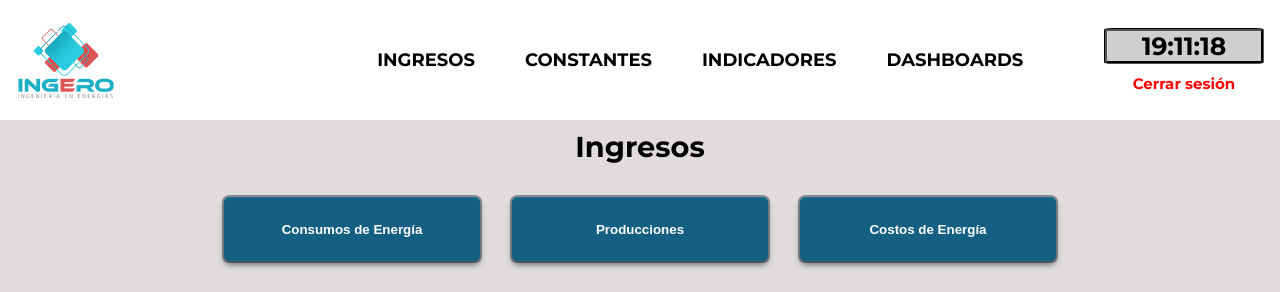
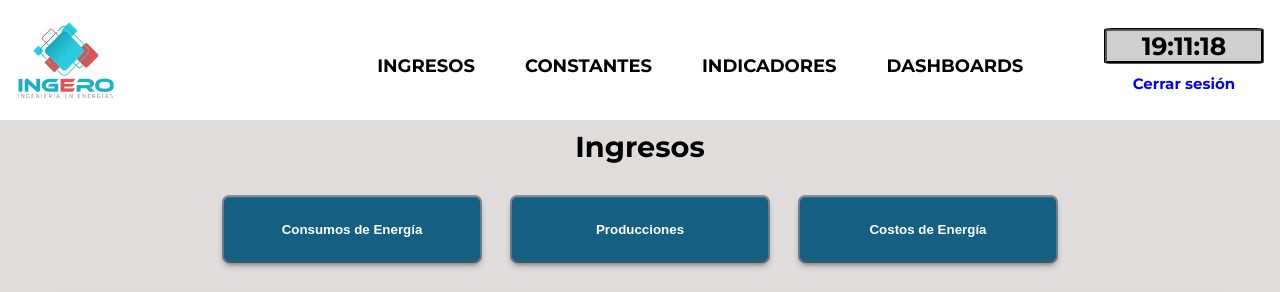
Before and after one commit to PruebasGTHB/WebJefferson, a Django app: page / in a window 1280 px wide. Shown: the top 292 px of the page. Run offline with Django 5.2, Linux system fonts and the light colour scheme.

Commit message:
cambios color

```diff
--- a/core/static/css/styles.css
+++ b/core/static/css/styles.css
@@ -9,6 +9,11 @@ body, html {
     height: 100%;
     width: 100%;
     font-family: "Montserrat";
+}
+
+body{
+    display: relative;
+    overflow: hidden;
 }
 
 
@@ -61,11 +66,16 @@ body, html {
     color: black;
 }
 
-.menu-content:hover{
-    color: #E37475;
 
+
+
+.menu_opcion-1::before {
+    content: "";
+    position: absolute;
+    top: -5px; left: -5px; right: -5px; bottom: -5px;
+    clip-path: ellipse(49% 97% at 50% 100%);
+    z-index: -1;
 }
-
 
 .banner_reloj{
     position: relative;
@@ -85,7 +95,7 @@ body, html {
 
 .logout-text{
     font-size: 15px;
-    color: red;
+    color: blue;
     text-decoration: none;
     font-weight: bold;
 }
@@ -137,7 +147,7 @@ body, html {
     display: grid;
     animation: slideDown 1s ease-out forwards;
     grid-template-rows: 100%;
-    height: 90vh;
+    height: 85vh;
     width: 100%;
     box-shadow: rgba(6, 24, 44, 0.4) 0px 0px 0px 2px,
                 rgba(6, 24, 44, 0.65) 0px 4px 6px -1px,
--- a/core/static/js/script.js
+++ b/core/static/js/script.js
@@ -1,3 +1,6 @@
+
+
+
 // Usamos el evento 'DOMContentLoaded' para asegurarnos de que el DOM esté cargado antes de ejecutar el código
 document.addEventListener('DOMContentLoaded', function() {
     // Seleccionamos el elemento que vamos a modificar
--- a/core/templates/core/index.html
+++ b/core/templates/core/index.html
@@ -22,10 +22,18 @@
             <img src="{% static 'img/logos/logo_ingero.png' %}" alt="">
         </div>
         <div class="banner_menu">
-            <a href="{% url 'ingresos' %}" class="menu-content content-1">INGRESOS</a>
-            <a href="{% url 'constantes' %}" class="menu-content content-2">CONSTANTES</a>
-            <a href="{% url 'indicadores' %}" class="menu-content content-3">INDICADORES</a>
-            <a href="{% url 'dashboards' %}" class="menu-content content-3">DASHBOARDS</a>
+            <div class="menu_opcion-1">
+                <a href="{% url 'ingresos' %}" class="menu-content content-1">INGRESOS</a>
+            </div>
+            <div>
+                <a href="{% url 'constantes' %}" class="menu-content content-2">CONSTANTES</a>
+            </div>
+            <div>
+                <a href="{% url 'indicadores' %}" class="menu-content content-3">INDICADORES</a>
+            </div>
+            <div>
+                <a href="{% url 'dashboards' %}" class="menu-content content-3">DASHBOARDS</a>
+            </div>
         </div>
         <div class="banner_reloj">
             <span id="reloj" class="reloj-1">Cargando...</span>
--- a/core/templates/core/ingresos.html
+++ b/core/templates/core/ingresos.html
@@ -9,17 +9,20 @@
     <div class="principal__superior">
                 <h1 class="superior__titulo">Ingresos</h1>
                 <div class="superior__botones">
-                    <button class="botones" onclick="cambiarColor(this); cambiarIframe('http://190.114.253.120:3000/d-solo/ceffkzn702txca/influxcloud?orgId=1&from=1741981819595&to=1741982119595&timezone=browser&refresh=5m&theme=light&panelId=1&__feature.dashboardSceneSolo')">Consumos de Energía</button>
-                    <button class="botones" onclick="cambiarColor(this); cambiarIframe('http://190.114.253.120:3000/d-solo/feftoz7gd2qkgb/ingresos?orgId=1&from=1741961657464&to=1741983257464&timezone=browser&theme=light&panelId=5&__feature.dashboardSceneSolo')">Producciones</button>
+                    <button class="botones" onclick="cambiarColor(this); cambiarIframe('http://190.114.253.120:3000/d-solo/cefmelr7tmigwc/tablas-finales-no-borrar?orgId=1&from=1742320411065&to=1742666011065&timezone=browser&refresh=5s&theme=light&panelId=3&__feature.dashboardSceneSolo')">Consumos de Energía</button>
+                    <button class="botones" onclick="cambiarColor(this); cambiarIframe('http://190.114.253.120:3000/d-solo/begt0v9mefy0wc/producciones?orgId=1&from=1742803858700&to=1742825458700&timezone=browser&theme=light&panelId=1&__feature.dashboardSceneSolo')">Producciones</button>
                     <button class="botones" onclick="cambiarColor(this); cambiarIframe('http://190.114.253.120:3000/d-solo/cefmelr7tmigwc/new-dashboard?orgId=1&from=1741786701357&to=1741808301357&timezone=browser&theme=light&panelId=1&__feature.dashboardSceneSolo')">Costos de Energía</button>
                 </div>
 
+
         <div class="principal__inferior">
             <div class="inferior__tabla">
-                <iframe id="miIframe" class="d3" src="http://190.114.253.120:3000/d-solo/ceffkzn702txca/influxcloud?orgId=1&from=1741981819595&to=1741982119595&timezone=browser&refresh=5m&theme=light&panelId=1&__feature.dashboardSceneSolo"></iframe>
+                <iframe id="miIframe" class="d3" src="http://190.114.253.120:3000/d-solo/cefmelr7tmigwc/tablas-finales-no-borrar?orgId=1&from=1742320411065&to=1742666011065&timezone=browser&refresh=5s&theme=light&panelId=3&__feature.dashboardSceneSolo"></iframe>
             </div>
         </div>
+
     </div>
+
 </div>
 
 <script>
```
Also changed, not shown: core/templates/core/constantes.html (+4 -4 lines), core/templates/core/indicadores.html (+6 -6 lines).
